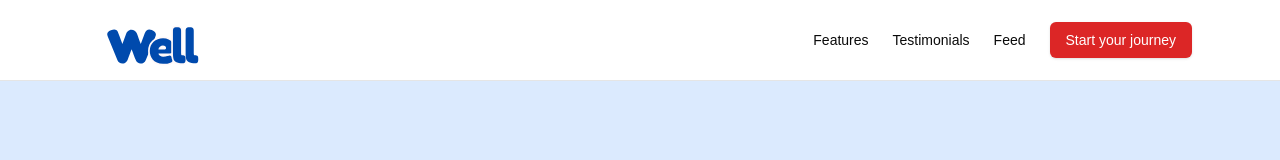
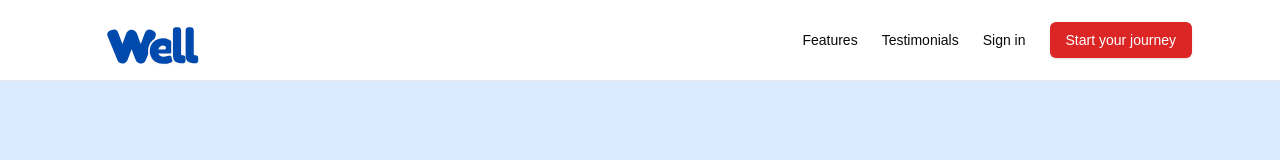
Before and after one commit to Mitchshona/hackOmania_interledger, a Next.js app in the folder frontend/: page / in a window 1280 px wide. Shown: the top 160 px of the page. Built offline with nearby package versions, Linux system fonts and the light colour scheme.

Commit message:
added sign in button

```diff
--- a/frontend/src/components/ui/navbar.tsx
+++ b/frontend/src/components/ui/navbar.tsx
@@ -26,11 +26,11 @@ const Navbar = () => {
           </Link>
           <Link
             className="text-sm font-medium hover:underline underline-offset-4 py-2"
-            href="/feed"
+            href="/sign-in"
           >
-            Feed
+            Sign in
           </Link>
-          <Link href="/feed">
+          <Link href="/sign-up">
             <Button className="bg-red-600 hover:bg-red-800 text-white">
               Start your journey
             </Button>
```
